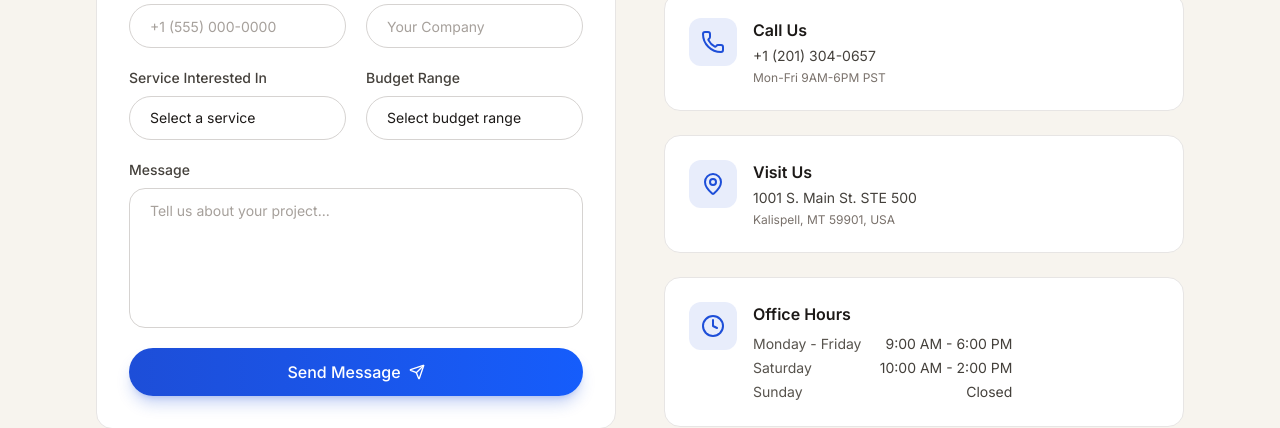
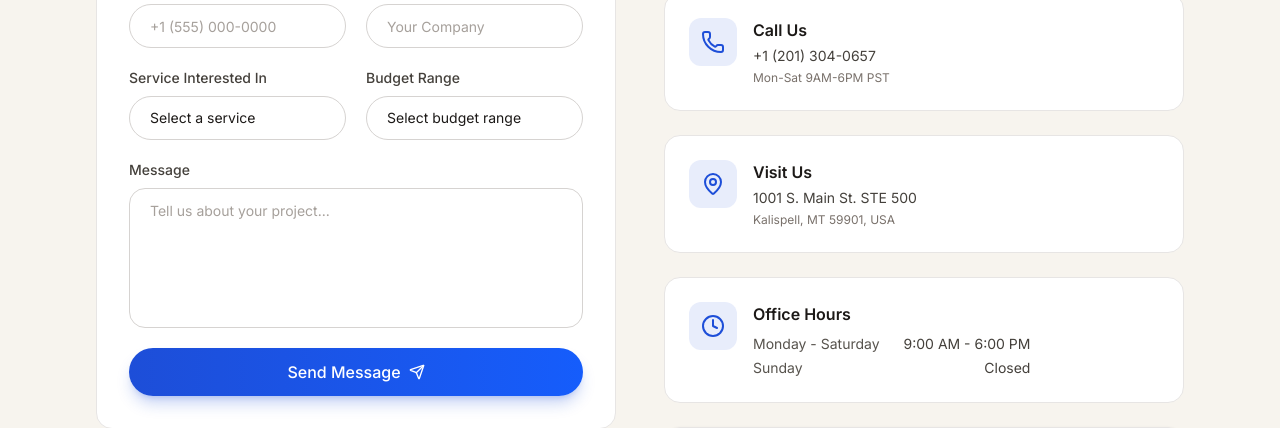
Before and after one commit to TalhaFaisal777/upwarddigital-site, a React (Vite) app: page /contact in a window 1280 px wide. Shown: the part 684-1112 px from the top of the page. Built offline with nearby package versions, Linux system fonts and the light colour scheme; grey boxes are pictures that could not be loaded.

Commit message:
Update office hours to Mon-Sat, Sunday closed

```diff
--- a/src/pages/Contact.jsx
+++ b/src/pages/Contact.jsx
@@ -38,7 +38,7 @@ const contactInfo = [
     icon: Phone,
     title: "Call Us",
     value: "+1 (201) 304-0657",
-    note: "Mon-Fri 9AM-6PM PST",
+    note: "Mon-Sat 9AM-6PM PST",
   },
   {
     icon: MapPin,
@@ -372,12 +372,8 @@ function ContactInfoCards() {
               <h4 className="font-semibold text-stone-900 mb-2">Office Hours</h4>
               <div className="space-y-1 text-sm">
                 <div className="flex justify-between gap-6">
-                  <span className="text-stone-600">Monday - Friday</span>
+                  <span className="text-stone-600">Monday - Saturday</span>
                   <span className="text-stone-700">9:00 AM - 6:00 PM</span>
-                </div>
-                <div className="flex justify-between gap-6">
-                  <span className="text-stone-600">Saturday</span>
-                  <span className="text-stone-700">10:00 AM - 2:00 PM</span>
                 </div>
                 <div className="flex justify-between gap-6">
                   <span className="text-stone-600">Sunday</span>
```
